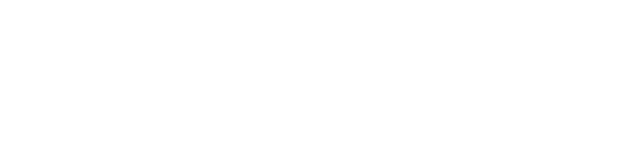
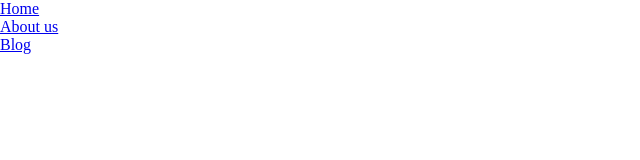
Before and after one commit to Shohanojjaman/Git_practice, a plain HTML site: page index.html in a window 1280 px wide. Shown: the whole page, without its empty margins (0-640 px from the left). Drawn offline with Linux system fonts and the light colour scheme.

Commit message:
Added nav section.

```diff
--- a/index.html
+++ b/index.html
@@ -12,7 +12,13 @@
 <body>
     <!-- Header Start -->
     <header>
-
+        <nav>
+            <ul>
+                <li><a href="#">Home</a></li>
+                <li><a href="#">About us</a></li>
+                <li><a href="#">Blog</a></li>
+            </ul>
+        </nav>
     </header>
     <!-- Header End -->
     <!-- Main Start -->
```
